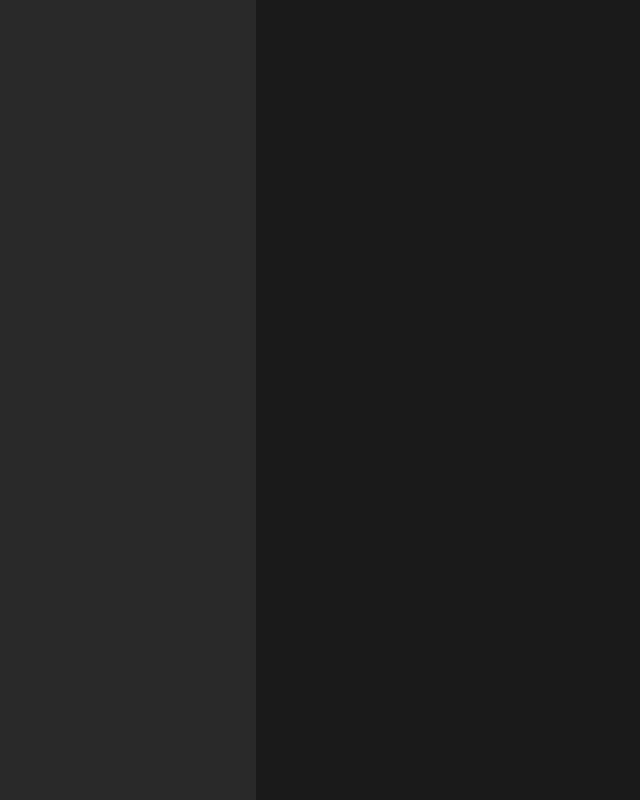
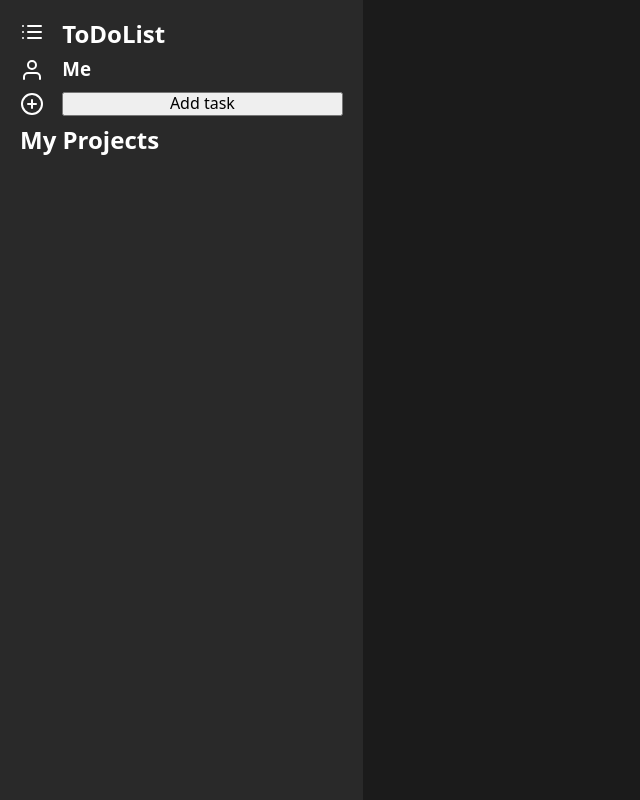
Before and after one commit to Ha0177/Todo-List-Project, a website built with webpack: page src/template.html in a window 1280 px wide. Shown: the whole page, without its empty margins (0-640 px from the left). Built offline with nearby package versions, Linux system fonts and the light colour scheme.

Commit message:
Add  icons, update sidebar layout

```diff
--- a/src/style.css
+++ b/src/style.css
@@ -1,8 +1,13 @@
 @import url(https://cdn.jsdelivr.net/npm/modern-normalize@3.0.1/modern-normalize.min.css);
+
+* {
+    margin: 0;
+    padding: 0;
+}
 
 body {
     display: grid;
-    grid-template-areas: "sidebar main main main main";
+    grid-template-areas: "sidebar main main main main main";
     height: 100dvh;
 }
 
@@ -16,10 +21,27 @@ main {
     grid-area: main;
 }
 
+
 div.sidebar {
     background-color: rgb(41, 41, 41);
     width: 100%;
     height: 100%;
+    display: grid;
+    grid-template-columns: 10% 1fr;
+    grid-template-rows: auto auto auto 1fr;
+    color: white;
+    grid-gap: 10px;
+    padding: 20px 20px;
+}
+
+
+
+div.sidebar img {
+    filter: invert(100%);
+}
+
+div.sidebar h2.projects {
+    grid-column: 1 / span 2;
 }
 
 div.main-content {
--- a/src/template.html
+++ b/src/template.html
@@ -7,7 +7,12 @@
 </head>
 <body>
     <nav>
-        <div class="sidebar"></div>
+        <div class="sidebar">
+            <img src="list.svg" alt=""><h1 class="logo">ToDoList</h1>
+            <img src="user.svg" alt=""><h3 class="profile">Me</h2>
+            <img src="plus-circle.svg" alt=""><button class="add-task-btn">Add task</button>
+            <h2 class="projects">My Projects</h2>
+        </div>
     </nav>
 
     <main>
```
Also changed, not shown: src/list.svg (added), src/plus-circle.svg (added), src/user.svg (added).
